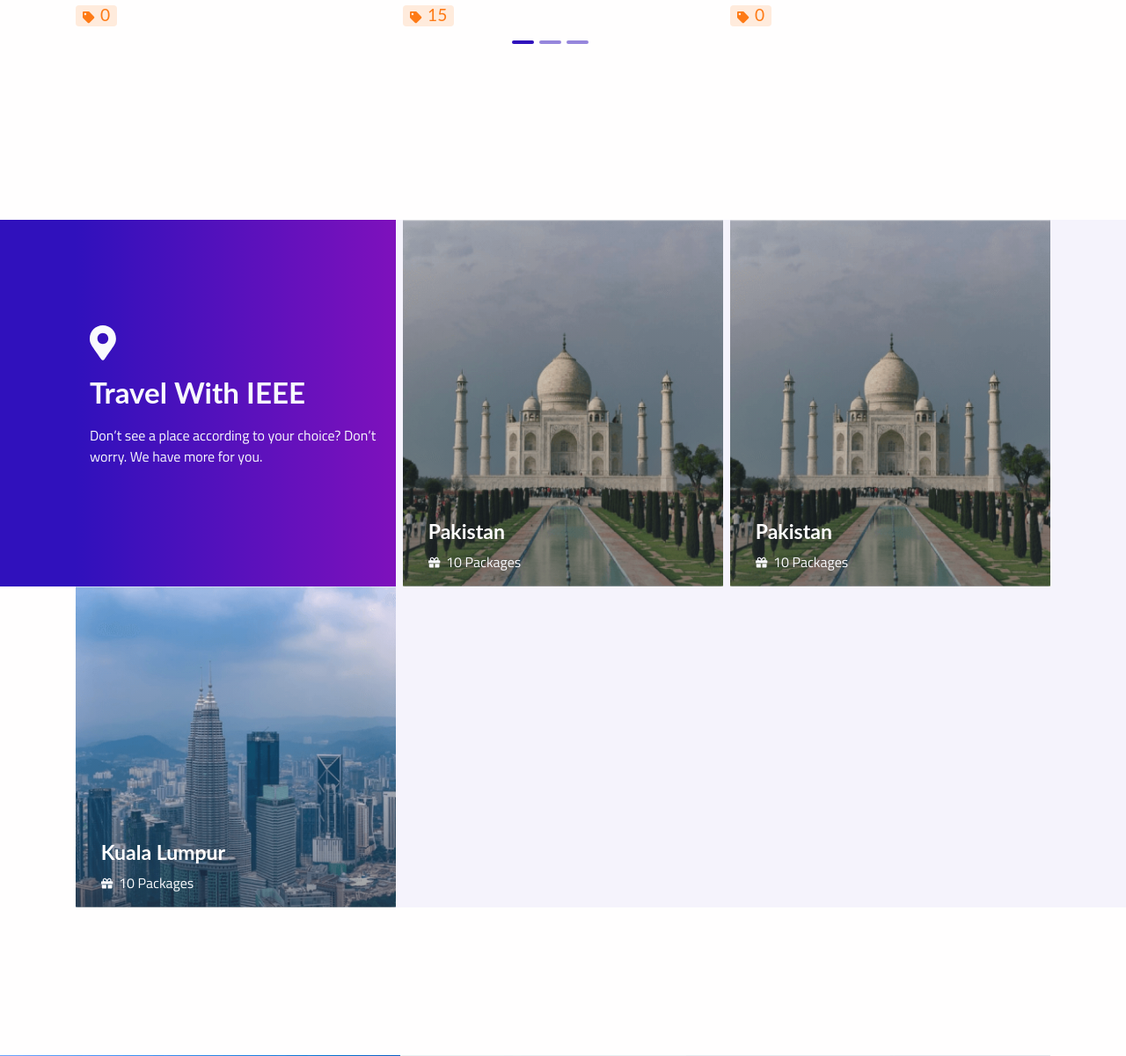
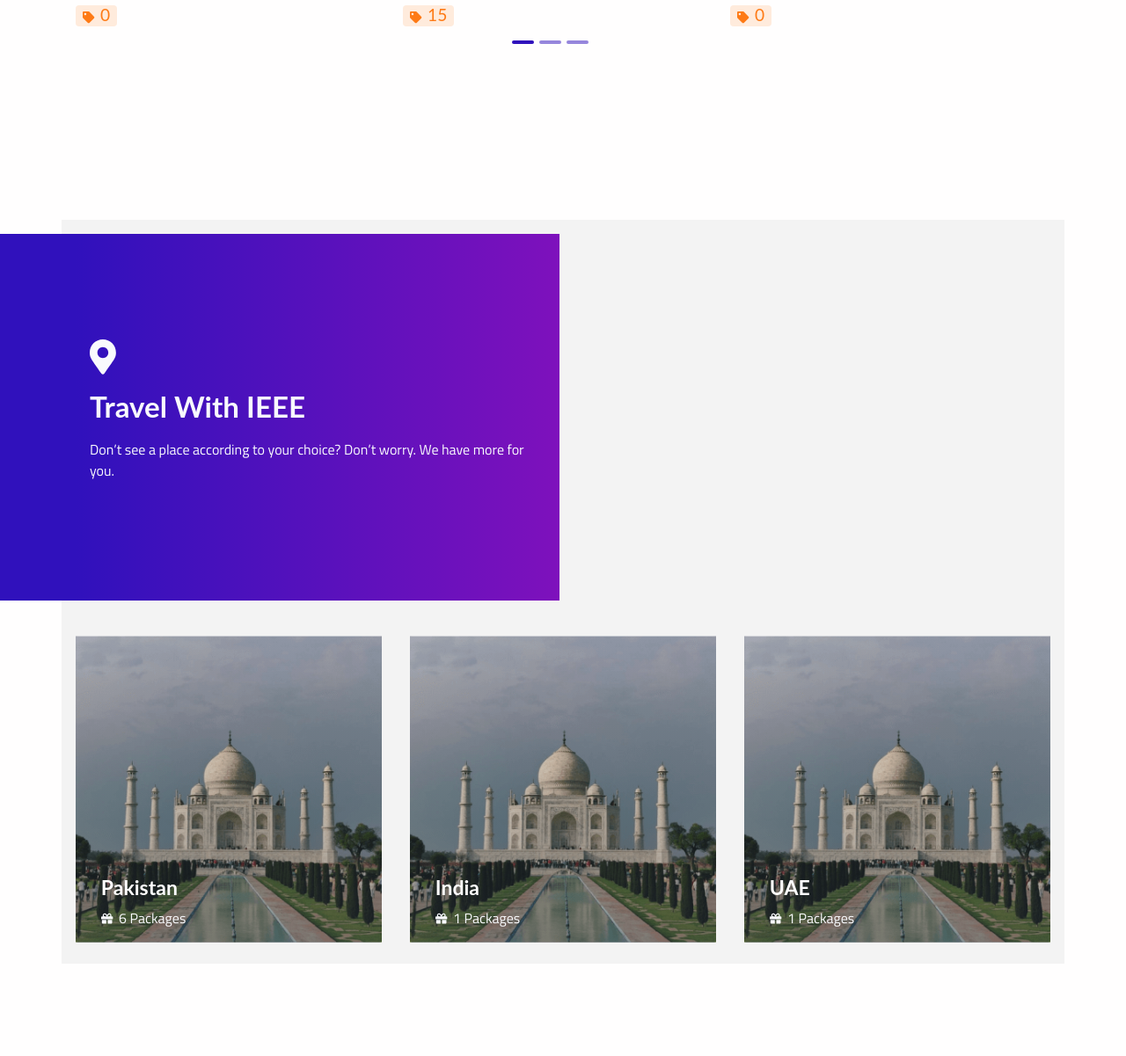
Before and after one commit to kamranhasan/IEEE-NCS-Workshop-Challenge, a Django app: page / in a window 1280 px wide. Shown: the part 1697-2898 px from the top of the page at 88% size. Run offline with Django 3.2, Linux system fonts and the light colour scheme; data comes from the database, SQL or seed files in the repository; both versions use the stored data as it was after the commit; some libraries are stand-ins or nearby versions.

Commit message:
Made Packages section dynamic using Ticket model.

```diff
--- a/travellingApp/templates/index.html
+++ b/travellingApp/templates/index.html
@@ -404,9 +404,9 @@
 
 
     <section class="py-7 overflow-hidden" id="destinations">
-      <div class="container bg-offcanvas-gray-right">
+      <div class="container py-3" style='background: rgb(243, 243, 243)'>
         <div class="row gx-2 mb-2">
-          <div class="col-12 col-md-12 col-lg-4">
+          <div class="col-12 col-md-6">
             <div class="bg-primary-gradient bg-offcanvas h-100">
               <div class="row g-0 justify-content-end">
                 <div class="col-12">
@@ -423,20 +423,24 @@
               </div>
             </div>
           </div>
-          <div class="col-sm-6 col-lg-4">
+        </div>
+        <br>
+        <div class="row">
+          {% for package in packages %}
+          <div class="col-sm-6 col-lg-4 py-2">
             <div class="card card-span h-100 text-white">
               <img class="img-fluid h-100 w-100" src="{% static 'assets/img/gallery/agra.png' %}" height="375"
                 alt="..." />
               <div class="card-img-overlay ps-0 d-flex flex-column justify-content-between bg-voyage-gradient">
                 <div class="mt-auto px-4">
                   <h3 class="fs-1 fs-md-2 text-white">
-                    Pakistan
+                    {{package.country}}
                   </h3>
                   <span class="text-light fs--1 me-1">
                     <i class="fas fa-gift"></i>
                   </span>
                   <span class="text-light me-3">
-                    10 Packages
+                    {{package.numPackages}} Packages
                   </span>
                 </div>
               </div>
@@ -444,49 +448,9 @@
               </a>
             </div>
           </div>
-
-          <div class="col-sm-6 col-lg-4">
-            <div class="card card-span h-100 text-white">
-              <img class="img-fluid h-100 w-100" src="{% static 'assets/img/gallery/agra.png' %}" height="375"
-                alt="..." />
-              <div class="card-img-overlay ps-0 d-flex flex-column justify-content-between bg-voyage-gradient">
-                <div class="mt-auto px-4">
-                  <h3 class="fs-1 fs-md-2 text-white">
-                    Pakistan
-                  </h3>
-                  <span class="text-light fs--1 me-1">
-                    <i class="fas fa-gift"></i>
-                  </span>
-                  <span class="text-light me-3">
-                    10 Packages
-                  </span>
-                </div>
-              </div>
-              <a class="stretched-link" href="#!">
-              </a>
-            </div>
-          </div>
-
-
-          <div class="col-sm-6 col-lg-4">
-            <div class="card card-span h-100 text-white">
-              <img class="img-fluid h-100 w-100" src="{% static 'assets/img/gallery/kualalumpur.png' %}" height="375"
-                alt="..." />
-              <div class="card-img-overlay ps-0 d-flex flex-column justify-content-between bg-voyage-gradient">
-                <div class="mt-auto px-4">
-                  <h3 class="fs-1 fs-md-2 text-white">Kuala Lumpur</h3>
-                  <span class="text-light fs--1 me-1">
-                    <i class="fas fa-gift"></i>
-                  </span>
-                  <span class="text-light me-3">
-                    10 Packages
-                  </span>
-                </div>
-              </div>
-              <a class="stretched-link" href="#!"></a>
-            </div>
-          </div>
+          {% endfor %}
         </div>
+      </div>
       </div>
       </div>
     </section>
--- a/travellingApp/utils.py
+++ b/travellingApp/utils.py
@@ -14,3 +14,21 @@ def getTicketsArray():
             numTickets.append(j + 1)
         tickets[j].append(allTickets[i])
     return activeTickets, numTickets, tickets
+
+
+def getPackagesArray():
+    countries = Ticket.objects.order_by("country").values("country").distinct()
+    packages = []
+    for country in countries:
+        tickets = Ticket.objects.filter(country=country["country"])
+        numPackages = len(tickets)
+        picture = tickets[0].picture
+        packages.append(
+            {
+                "country": country["country"],
+                "picture": picture,
+                "numPackages": numPackages,
+            }
+        )
+    packages = sorted(packages, key=lambda k: k["numPackages"], reverse=True)
+    return packages
--- a/travellingApp/views.py
+++ b/travellingApp/views.py
@@ -1,7 +1,7 @@
 from .models import Availability, Booking, Ticket
 from django.shortcuts import render
 from .forms import ContactForm, AvailabilityForm, BookingForm
-from .utils import getTicketsArray
+from .utils import getTicketsArray, getPackagesArray
 
 # Create your views here.
 def home(request):
@@ -15,6 +15,7 @@ def home(request):
             "activeTickets": getTicketsArray()[0],
             "numTickets": getTicketsArray()[1],
             "tickets": getTicketsArray()[2],
+            "packages": getPackagesArray(),
             "contactform": contactform,
             "contactresponse": "Get in touch",
             "bookingform": bookingform,
@@ -40,6 +41,7 @@ def contacted(request):
                     "activeTickets": getTicketsArray()[0],
                     "numTickets": getTicketsArray()[1],
                     "tickets": getTicketsArray()[2],
+                    "packages": getPackagesArray(),
                     "contactresponse": "Your Message Has Been Sent Successfully",
                     "bookingform": bookingform,
                     "bookingresponse": "Book Your Flight",
@@ -55,6 +57,7 @@ def contacted(request):
                     "activeTickets": getTicketsArray()[0],
                     "numTickets": getTicketsArray()[1],
                     "tickets": getTicketsArray()[2],
+                    "packages": getPackagesArray(),
                     "contactresponse": "Your Message Has not been sent Successfully",
                     "bookingform": bookingform,
                     "bookingresponse": "Book Your Flight",
@@ -70,6 +73,7 @@ def contacted(request):
             "activeTickets": getTicketsArray()[0],
             "numTickets": getTicketsArray()[1],
             "tickets": getTicketsArray()[2],
+            "packages": getPackagesArray(),
             "contactform": contactform,
             "contactresponse": "Get in touch",
             "bookingform": bookingform,
@@ -104,6 +108,7 @@ def checked(request):
                     "activeTickets": getTicketsArray()[0],
                     "numTickets": getTicketsArray()[1],
                     "tickets": getTicketsArray()[2],
+                    "packages": getPackagesArray(),
                     "contactform": contactform,
                     "contactresponse": "Get in touch",
                     "bookingform": bookingform,
@@ -119,6 +124,7 @@ def checked(request):
                     "activeTickets": getTicketsArray()[0],
                     "numTickets": getTicketsArray()[1],
                     "tickets": getTicketsArray()[2],
+                    "packages": getPackagesArray(),
                     "contactform": contactform,
                     "contactresponse": "Get in touch",
                     "bookingform": bookingform,
@@ -135,6 +141,7 @@ def checked(request):
             "activeTickets": getTicketsArray()[0],
             "numTickets": getTicketsArray()[1],
             "tickets": getTicketsArray()[2],
+            "packages": getPackagesArray(),
             "ticketActive": True,
             "contactform": contactform,
             "contactresponse": "Get in touch",
@@ -161,6 +168,7 @@ def booked(request):
                     "activeTickets": getTicketsArray()[0],
                     "numTickets": getTicketsArray()[1],
                     "tickets": getTicketsArray()[2],
+                    "packages": getPackagesArray(),
                     "contactform": contactform,
                     "contactresponse": "Get in touch",
                     "bookingresponse": "Your Flight is booked we would contact you in a bit",
@@ -174,6 +182,7 @@ def booked(request):
             "activeTickets": getTicketsArray()[0],
             "numTickets": getTicketsArray()[1],
             "tickets": getTicketsArray()[2],
+            "packages": getPackagesArray(),
             "contactform": contactform,
             "contactresponse": "Get in touch",
             "bookingform": bookingform,
```
Also changed, not shown: db.sqlite3, media/uploads/dubai_NngVo1C.png (added).
